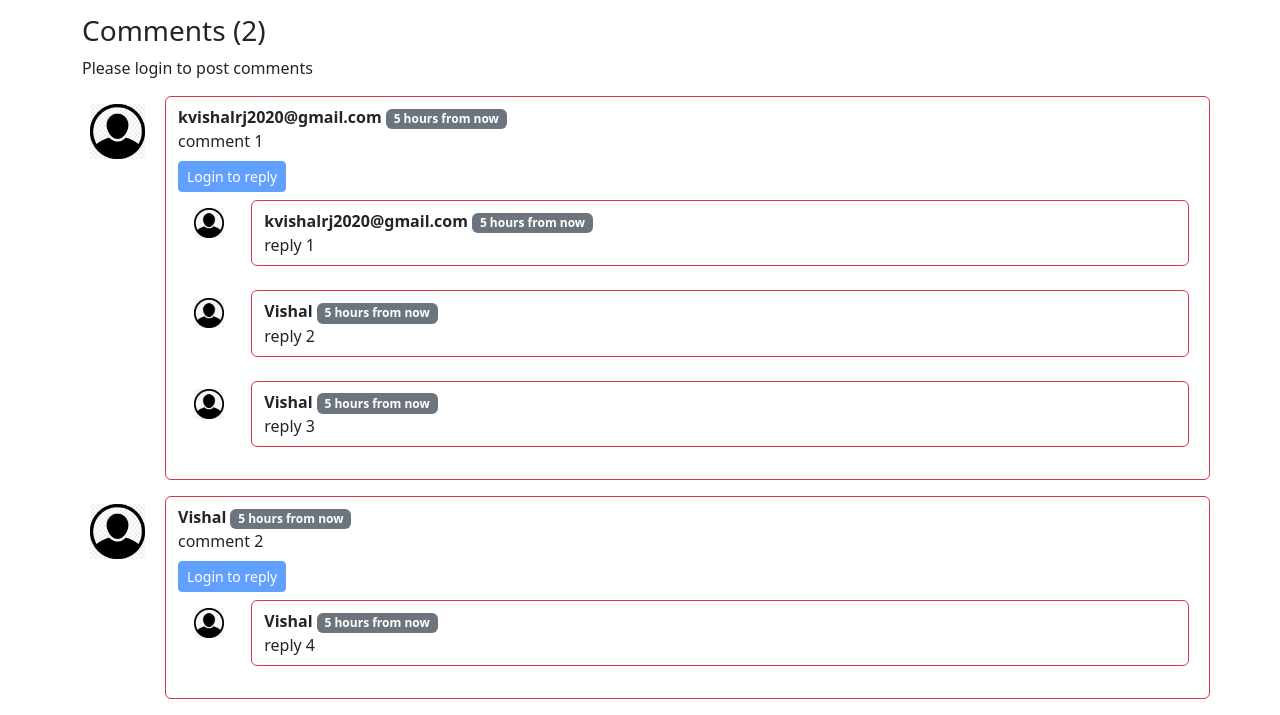
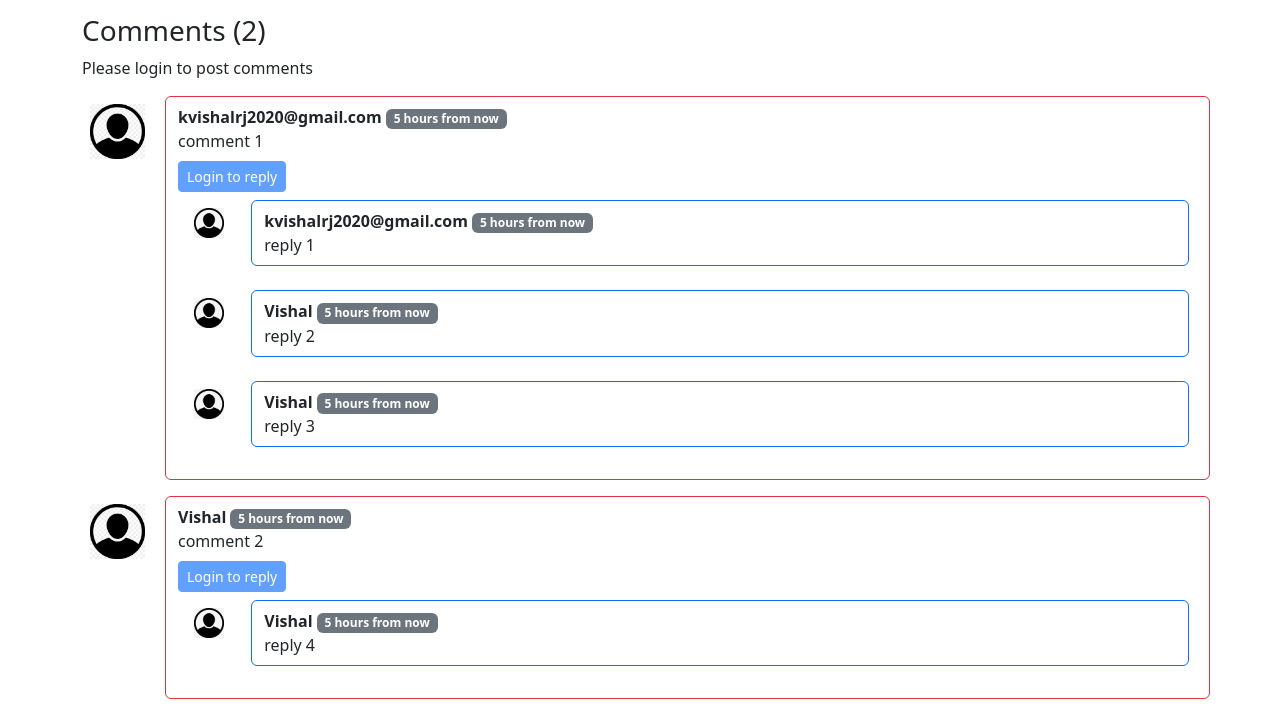
Before and after one commit to kvishalrj/iCoder, a Django app: a page that uses templates/blog/blogPost.html in a window 1280 px wide. Shown: the part 280-995 px from the top of the page. Run offline with Django 4.2, Linux system fonts and the light colour scheme; data comes from the database, SQL or seed files in the repository.

Commit message:
new update

```diff
--- a/templates/blog/blogPost.html
+++ b/templates/blog/blogPost.html
@@ -81,7 +81,7 @@
                     <div class="col-md-1">
                         <img class="rounded mx-auto d-block w-75 p-2" src="/static/userimg/user.png" alt="user">
                     </div>
-                    <div class="col-md-11 border border-danger rounded">
+                    <div class="col-md-11 border border-primary rounded">
                         <div class="comment my-2">
                             <b>{{v.user.username}} </b> <span class="badge bg-secondary">{{v.timestamp|naturaltime}}</span>
                             <div>
```
